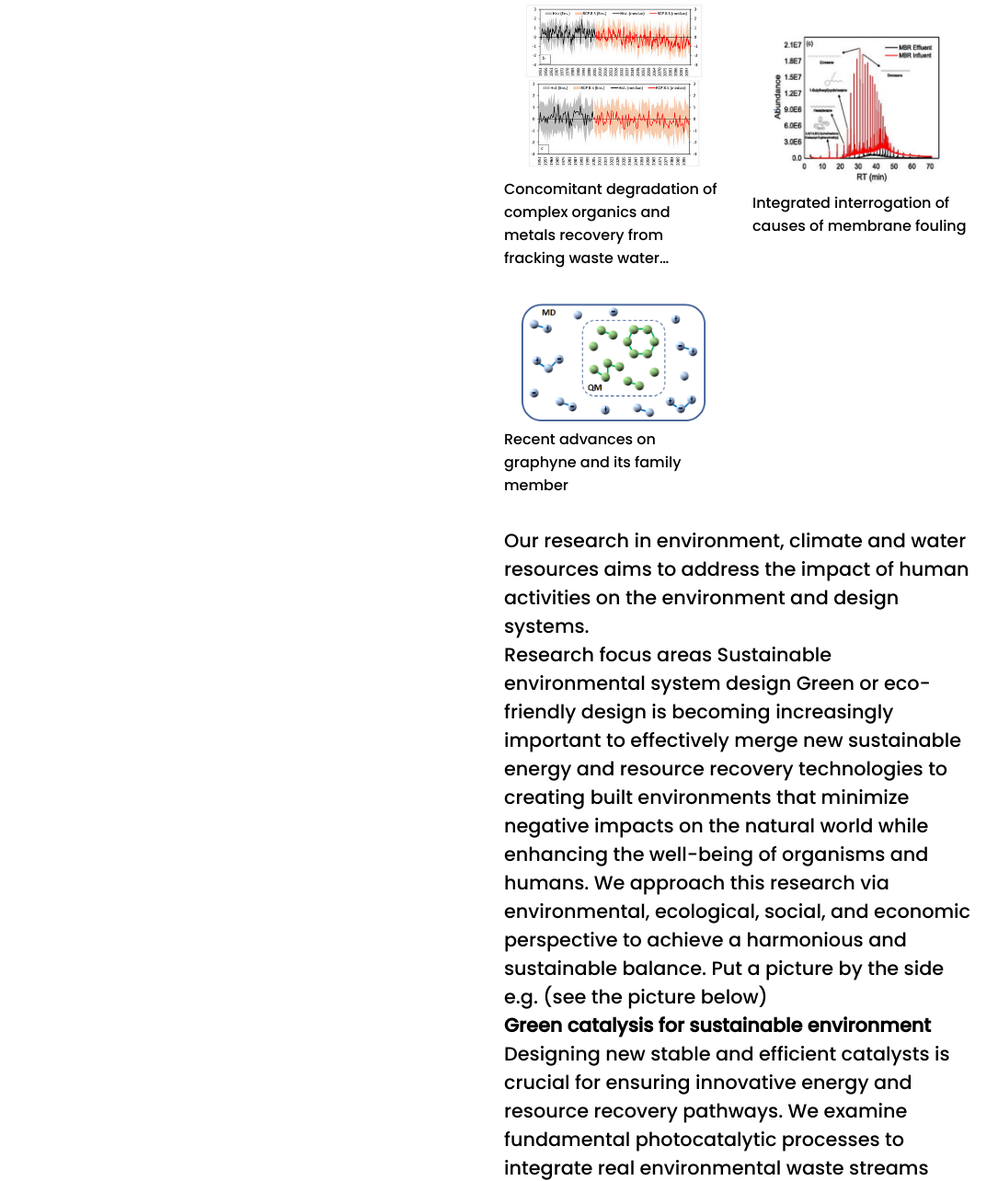
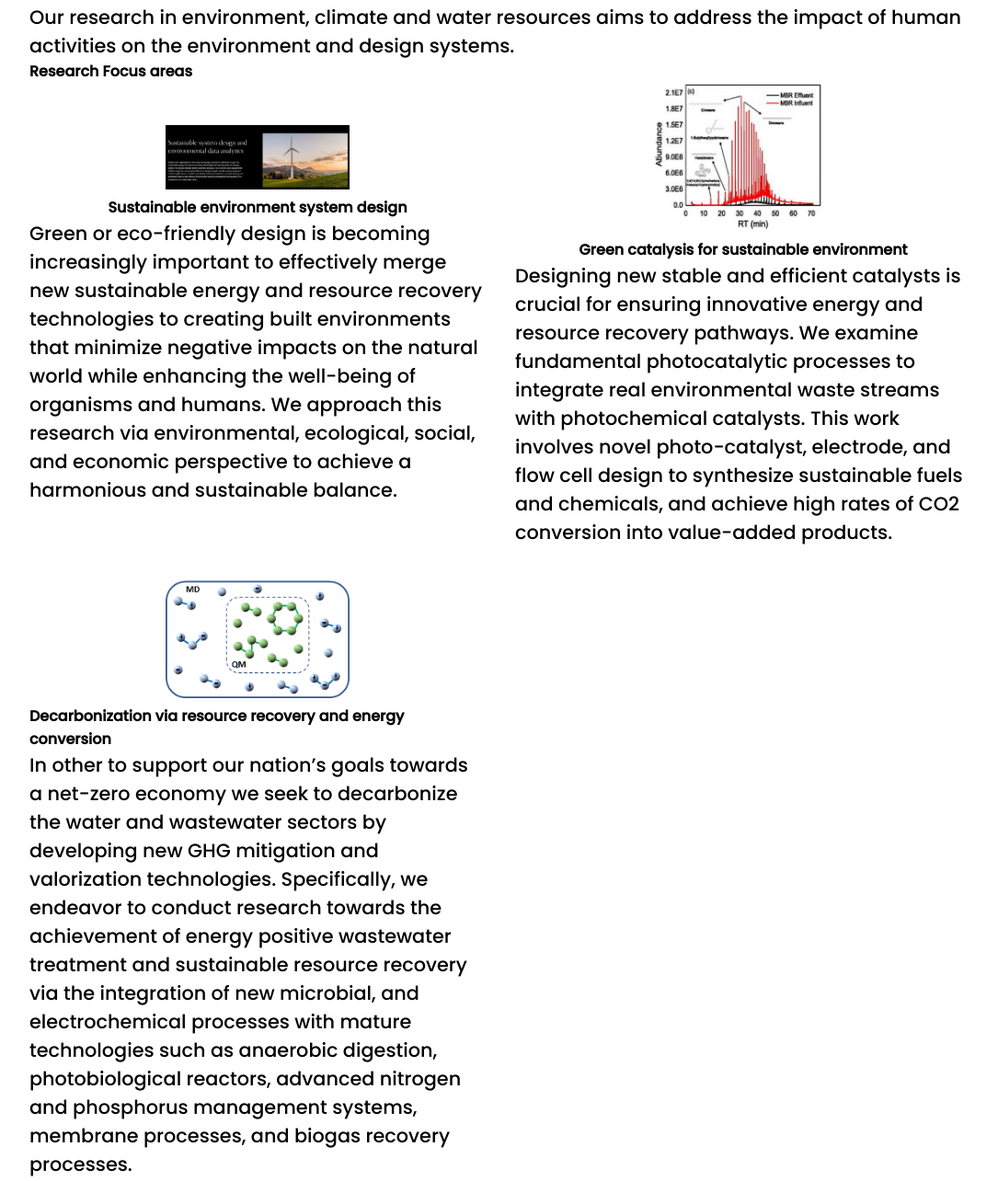
Before and after one commit to SardiusJay/ReNEWACT, a plain HTML site: page Research.html in a window 1280 px wide. Shown: the part 974-2258 px from the top of the page at 92% size, without its empty margins (96-1181 px from the left). Drawn offline with nearby package versions, Linux system fonts and the light colour scheme.

Commit message:
wip:added research content

```diff
--- a/Research.html
+++ b/Research.html
@@ -58,56 +58,37 @@
 					<div class="home-img">
 						<img src="./CSS/images/research2.jpg" alt="" class="home-img">
 						</div>
-
-	        <div class="home-content">
-			      <div class="home-data">
-				    <h3>Research</h3>
-			      </div>
 				  <div class="products container">
-					<h3>Featured Research</h3>
+					<h3>Research</h3>
+					<p>Our research in environment, climate and water resources aims to address the impact of human activities on the environment and design systems.</p>
+					<h4>Research Focus areas</h4>
 					<div class="project-example">
 						<div class="product-container">
 							<div class="product-img">
-								<img class="img-responsive" src="./CSS/images/rcp.png" alt="">
+								<img class="img-responsive" src="./CSS/images/sustainble.png" alt="">
 							</div>
-							<a href="https://www.sciencedirect.com/science/article/abs/pii/S1385894717311786" target="_blank"
-								class="product-link">Concomitant degradation of complex organics and metals recovery from fracking waste
-								water…</a>
+							<strong>Sustainable environment system design</strong>
+							<p>Green or eco-friendly design is becoming increasingly important to effectively merge new sustainable energy and resource recovery technologies to creating built environments that minimize negative impacts on the natural world while enhancing the well-being of organisms and humans. We approach this
+								 research via environmental, ecological, social, and economic perspective to achieve a harmonious and sustainable balance.</p>
 						</div>
 
 						<div class="product-container another">
 							<div class="product-img">
 								<img class="img-responsive" src="./CSS/images/integrated.png" alt="">
 							</div>
-							<a href="https://www.sciencedirect.com/science/article/abs/pii/S004896971832117X" target="_blank"
-								class="product-link">Integrated interrogation of causes of membrane fouling</a>
-						</div>
+							<strong>Green catalysis for sustainable environment</strong>
+							<p>Designing new stable and efficient catalysts is crucial for ensuring innovative energy and resource recovery pathways. We examine fundamental photocatalytic processes to integrate real environmental waste streams with photochemical catalysts. This work involves novel photo-catalyst, electrode, and flow cell design to synthesize sustainable fuels and chemicals, and achieve high rates of CO2 conversion into value-added products.</p>
+							</div>
 
 						<div class="product-container">
 							<div class="product-img">
 								<img class="img-responsive" src="./CSS/images/atoms.png" alt="">
 							</div>
-							<a href="https://www.frontiersin.org/articles/10.3389/fchem.2023.1125625/full" target="_blank" class="product-link">Recent
-								advances on graphyne and its family member</a>
+							<strong>Decarbonization via resource recovery and energy conversion</strong>
+							<p>In other to support our nation’s goals towards a net-zero economy we seek to decarbonize the water and wastewater sectors by developing new GHG mitigation and valorization technologies. Specifically, we endeavor to conduct research towards the achievement of energy positive wastewater treatment and sustainable resource recovery via the integration of new microbial, and electrochemical processes with mature technologies such as anaerobic digestion, photobiological reactors, advanced nitrogen and phosphorus management systems, membrane processes, and biogas recovery processes.</p>
 						</div>
 					</div>
 				</div>
-				  <br>
-			   <p>Our research in environment, climate and water resources aims to address the impact of human activities on the environment and design systems.
-			    <br>Research focus areas
-				Sustainable environmental system design
-				Green or eco-friendly design is becoming increasingly important to effectively merge new sustainable energy and resource recovery technologies to creating built environments that minimize negative impacts on the natural world while enhancing the well-being of organisms and humans. We approach this research via environmental, ecological, social, and economic perspective to achieve a harmonious and sustainable balance.
-				Put a picture by the side e.g. (see the picture below)
-
-				<br>
-				<strong>Green catalysis for sustainable environment</strong>
-				Designing new stable and efficient catalysts is crucial for ensuring innovative energy and resource recovery pathways. We examine fundamental photocatalytic processes to integrate real environmental waste streams with photochemical catalysts. This work involves novel photo-catalyst, electrode, and flow cell design to synthesize sustainable fuels and chemicals, and achieve high rates of CO2 conversion into value-added products.
-				Note: Put a picture by the side like the one above but it should be pictures suggesting the sub-topic. You can search google with the sub-topic wordings for picture suggestions
-
-				<br>
-				<strong>Decarbonization via resource recovery and energy conversion</strong>
-				In other to support our nation’s goals towards a net-zero economy we seek to decarbonize the water and wastewater sectors by developing new GHG mitigation and valorization technologies. Specifically, we endeavor to conduct research towards the achievement of energy positive wastewater treatment and sustainable resource recovery via the integration of new microbial, and electrochemical processes with mature technologies such as anaerobic digestion, photobiological reactors, advanced nitrogen and phosphorus management systems, membrane processes, and biogas recovery processes.
-				Note: Put a picture by the side like the one above but it should be pictures suggesting the sub-topic. You can search google with the sub-topic wordings for picture suggestions</p>
 		    </div>
 	   </div>
 	</section>
```
